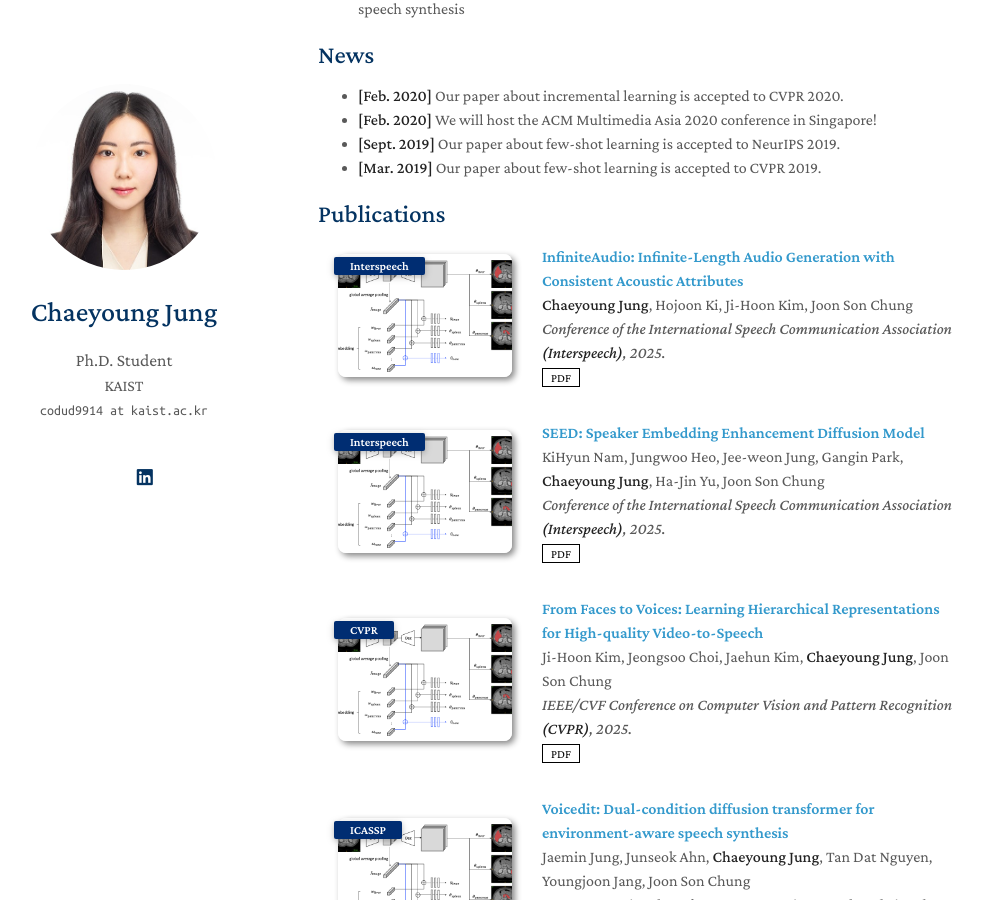
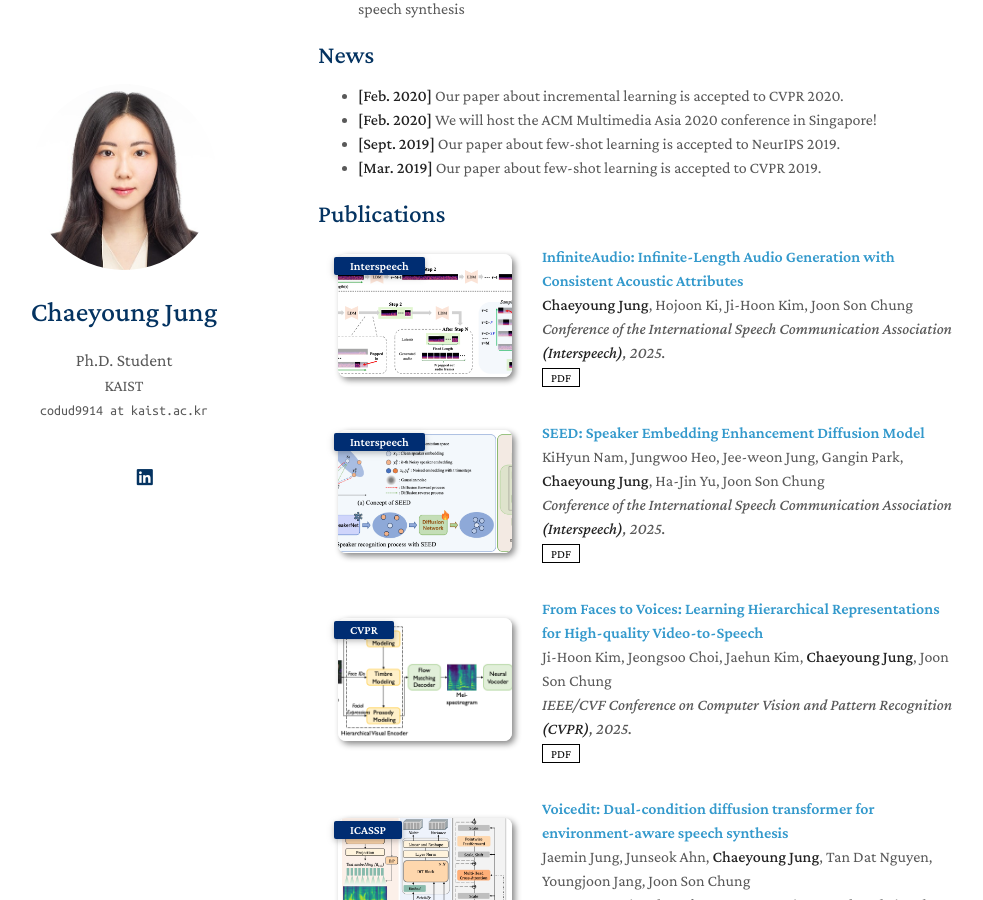
Before and after one commit to cyongong/cyongong.github.io, a Jekyll site: the page built from index.md, in a window 1280 px wide and 900 px high, scrolled down 362 px. Shown: the whole window, without its empty margins (152-1135 px from the left). Built offline with Jekyll 4.4.1, drawn with Linux system fonts in a browser that asks for light colours; a style sheet for code colours, icons or effects is not loaded; our own code applies the rules of GitHub Pages for plain Markdown files.

Commit message:
Update publications.yml

```diff
--- a/_data/publications.yml
+++ b/_data/publications.yml
@@ -5,7 +5,7 @@ main:
     conference_short: Interspeech
     conference: Conference of the International Speech Communication Association <strong>(Interspeech)</strong>, 2025.
     pdf: https://arxiv.org/abs/2505.16798
-    image: ./assets/img/teaser_example_2.png
+    image: ./assets/img/git_infinite.png
 
 
   - title: "SEED: Speaker Embedding Enhancement Diffusion Model"
@@ -13,14 +13,14 @@ main:
     conference_short: Interspeech
     conference: Conference of the International Speech Communication Association <strong>(Interspeech)</strong>, 2025.
     pdf: https://arxiv.org/abs/2505.16798
-    image: ./assets/img/teaser_example_2.png
+    image: ./assets/img/git_seed.png
 
   - title: "From Faces to Voices: Learning Hierarchical Representations for High-quality Video-to-Speech"
     authors: Ji-Hoon Kim, Jeongsoo Choi, Jaehun Kim, <strong>Chaeyoung Jung</strong>, Joon Son Chung
     conference_short: CVPR
     conference: IEEE/CVF Conference on Computer Vision and Pattern Recognition <strong>(CVPR)</strong>, 2025.
     pdf: https://arxiv.org/abs/2503.16956
-    image: ./assets/img/teaser_example_2.png
+    image: ./assets/img/git_fromfaces.png
 
 
   - title: "Voicedit: Dual-condition diffusion transformer for environment-aware speech synthesis"
@@ -29,7 +29,7 @@ main:
     conference: IEEE International Conference on Acoustics, Speech and Signal Processing <strong>(ICASSP)</strong>, 2025.
     pdf: https://arxiv.org/abs/2412.19259
     code: https://github.com/kaistmm/VoiceDiT
-    image: ./assets/img/teaser_example_2.png
+    image: ./assets/img/git_voicedit.png
 
   - title: "FlowAVSE: Efficient audio-visual speech enhancement with conditional flow matching"
     authors: <strong>Chaeyoung Jung</strong>, Suyeon Lee, Ji-Hoon Kim, Joon Son Chung
@@ -37,7 +37,7 @@ main:
     conference: Conference of the International Speech Communication Association <strong>(Interspeech)</strong>, 2024.
     pdf: https://arxiv.org/abs/2406.09286
     code: https://github.com/kaistmm/FlowAVSE
-    image: ./assets/img/teaser_example_2.png
+    image: ./assets/img/git_flowavse.png
 
   - title: "Seeing through the conversation: Audio-visual speech separation based on diffusion model"
     authors: Suyeon Lee*, <strong>Chaeyoung Jung*</strong>, Youngjoon Jang, Jaehun Kim, Joon Son Chung
@@ -45,7 +45,7 @@ main:
     conference: IEEE International Conference on Acoustics, Speech and Signal Processing <strong>(ICASSP)</strong>, 2024.
     pdf: https://arxiv.org/abs/2310.19581
     code: https://github.com/kaistmm/AVDiffuSS
-    image: ./assets/img/teaser_example.png
+    image: ./assets/img/git_avdiffuss.png
 
   - title: "Talknce: Improving active speaker detection with talk-aware contrastive learning"
     authors: <strong>Chaeyoung Jung*</strong>, Suyeon Lee*, Kihyun Nam, Kyeongha Rho, You Jin Kim, Youngjoon Jang, Joon Son Chung
@@ -53,4 +53,4 @@ main:
     conference: IEEE International Conference on Acoustics, Speech and Signal Processing <strong>(ICASSP)</strong>, 2024.
     pdf: https://arxiv.org/abs/2309.12306
     code: https://github.com/kaistmm/TalkNCE
-    image: ./assets/img/teaser_example_2.png
+    image: ./assets/img/git_talknce.png
```
